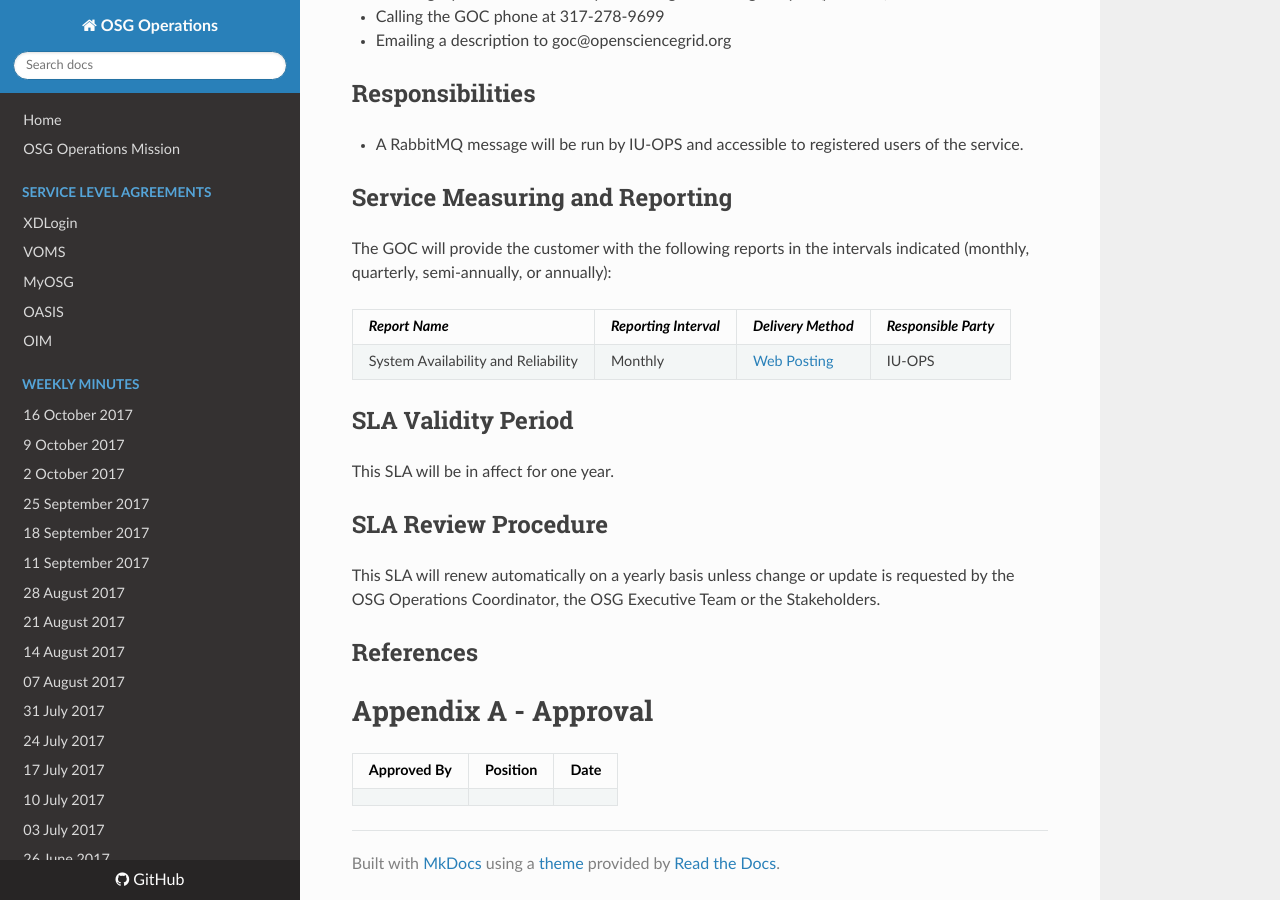
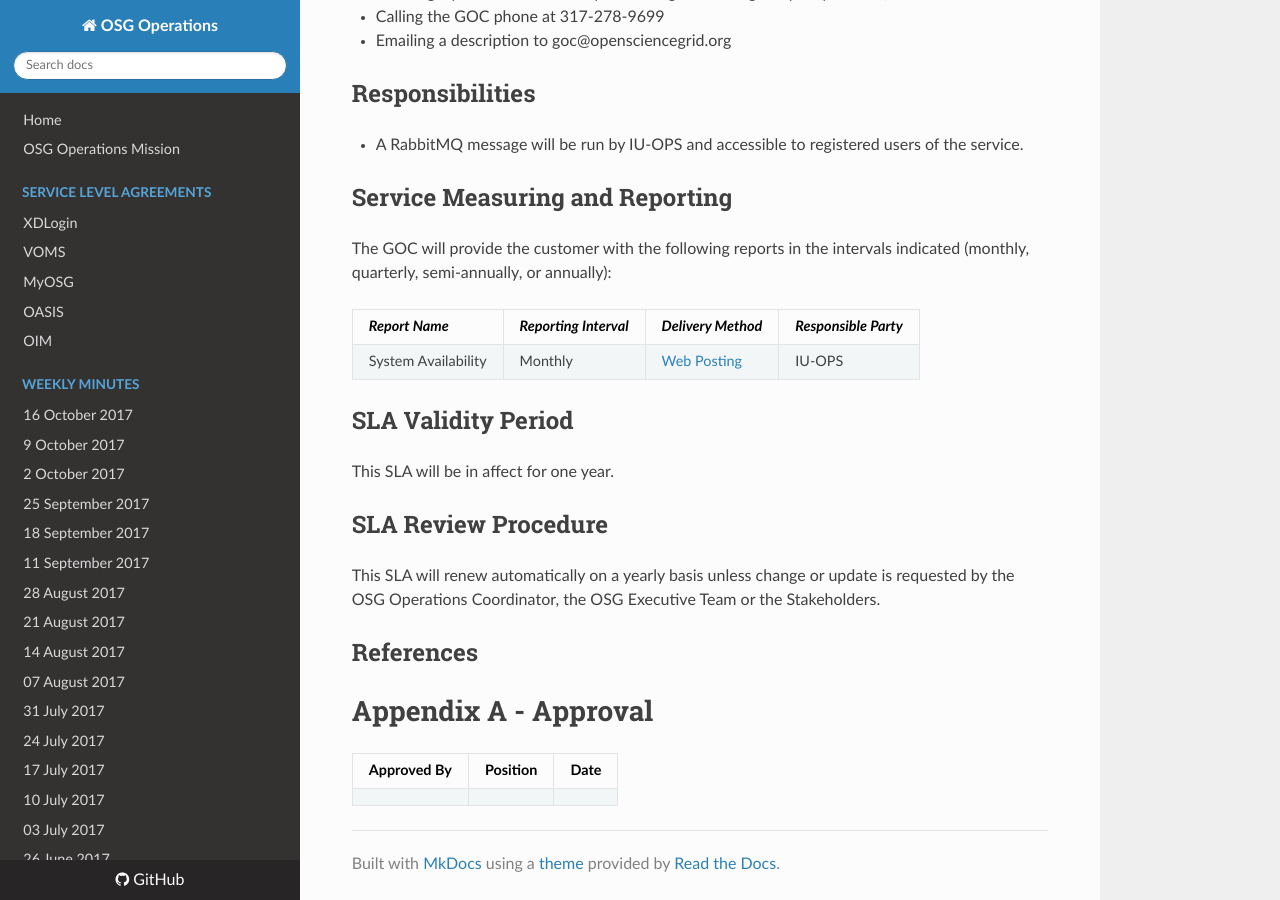
Before and after one commit to osg-htc/operations, an MkDocs documentation site: the page built from docs/SLA/event.md, in a window 1280 px wide and 900 px high, scrolled down 2938 px. Built offline with MkDocs 1.6.1, drawn with Linux system fonts in a browser that asks for light colours; nearby versions of some CDN libraries; old or Windows-style settings are respelled for this version of MkDocs.

Commit message:
Update event.md

```diff
--- a/docs/SLA/event.md
+++ b/docs/SLA/event.md
@@ -99,7 +99,7 @@ The GOC will provide the customer with the following reports in the intervals in
 
 | *Report Name* | *Reporting Interval* | *Delivery Method* | *Responsible Party* |
 | ------------- | -------------------- | ----------------- | ------------------- |
-| System Availability and Reliability | Monthly | [Web Posting](http://monitor.grid.iu.edu/availability/avail_month_overview.html) | IU-OPS |
+| System Availability | Monthly | [Web Posting](http://monitor.grid.iu.edu/availability/avail_month_overview.html) | IU-OPS |
 
 ## SLA Validity Period
 
```
